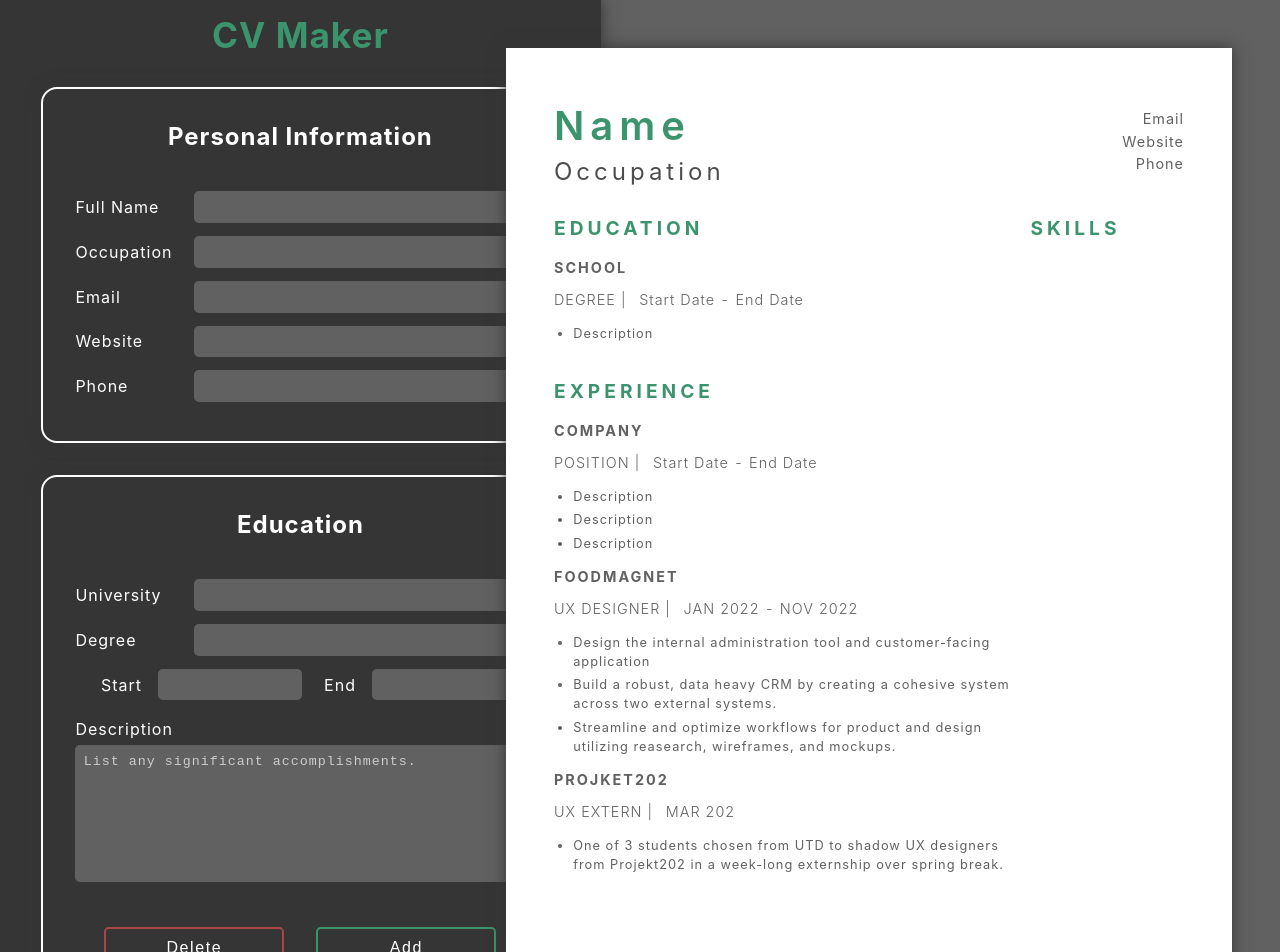
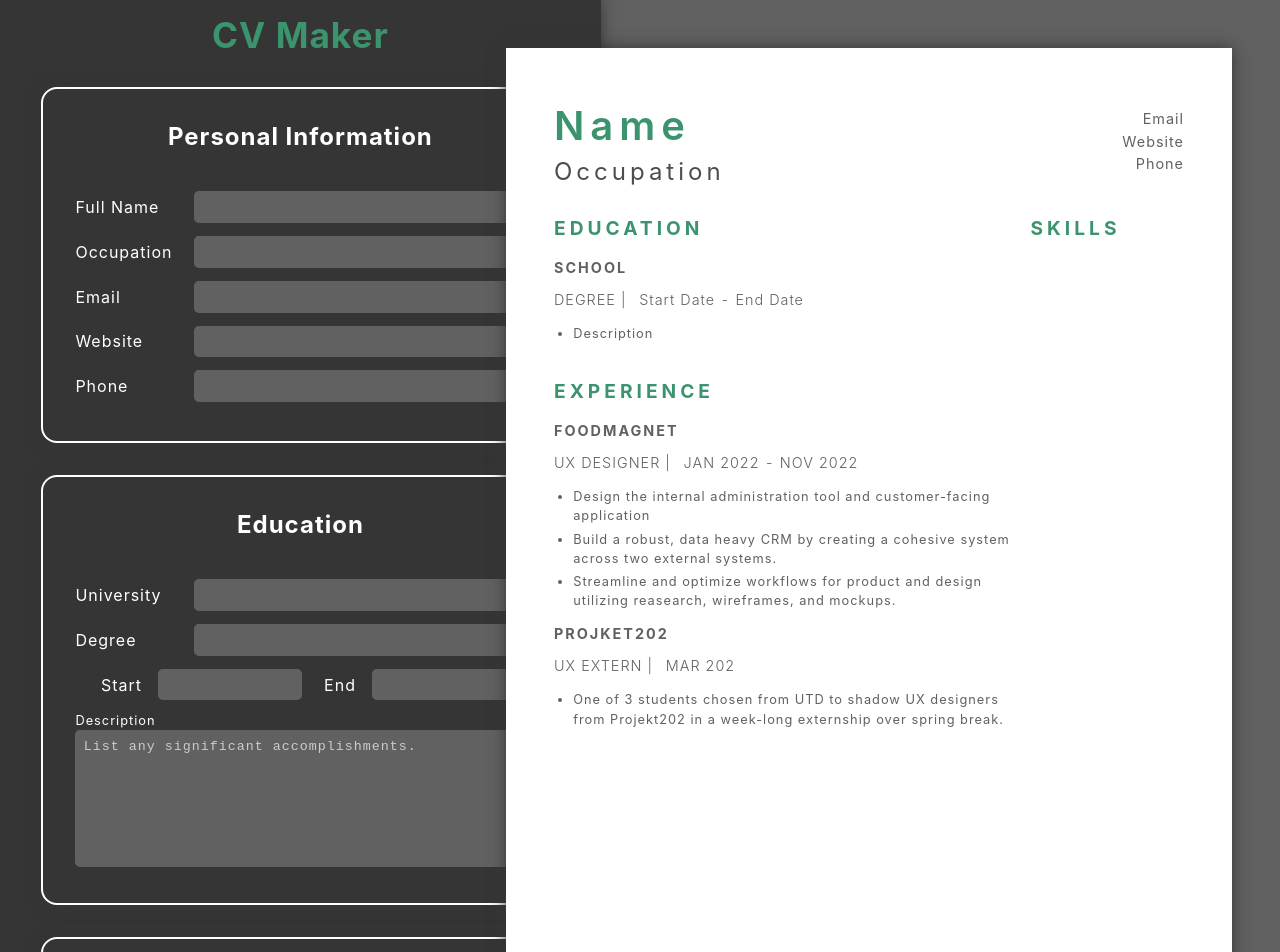
Before and after one commit to dpsiu/CV-Application, a React (Vite) app: page / in a window 1280 px wide. Shown: the top 952 px of the page. Built offline with nearby package versions, Linux system fonts and the light colour scheme.

Commit message:
Refactor components
- split biography and experience sections into components

```diff
--- /dev/null
+++ b/components/ExperienceForm.jsx
@@ -0,0 +1,90 @@
+import { useState } from "react";
+
+function ExperienceForm({ onAddExperience }) {
+  const [company, setCompany] = useState("COMPANY");
+  const [position, setPosition] = useState("POSITION");
+  const [startDate, setStartDate] = useState("Start Date");
+  const [endDate, setEndDate] = useState("End Date");
+  const [description, setDescription] = useState("Description");
+
+  const handleAddExperience = () => {
+    if (!company || !title || !startDate || !endDate || !description) {
+      alert('Please fill in all fields.');
+      return;
+    }
+
+  const newExperience = {
+    company,
+    position,
+    startDate,
+    endDate,
+    description,
+  };
+
+  onAddExperience(newExperience);
+
+  setCompany("");
+  setPosition("");
+  setStartDate("");
+  setEndDate("");
+  setDescription("");
+  }
+  return (
+    <div>
+      <div className="form-row">
+        <label htmlFor="company">Company</label>
+        <input
+          onChange={(e) => setCompany(e.target.value)}
+          type="text"
+          name="company"
+          id="company"
+        />
+      </div>
+      <div className="form-row">
+        <label htmlFor="position">Position</label>
+        <input
+          onChange={(e) => setPosition(e.target.value)}
+          type="text"
+          name="position"
+          id="position"
+        />
+      </div>
+      <div className="dates">
+        <div className="form-row" key={startDate}>
+          <label htmlFor="startDate">Start</label>
+          <input
+            onChange={(e) => setStartDate(e.target.value)}
+            type="text"
+            name="startDate"
+            id="startDate"
+          />
+        </div>
+        <div className="form-row" key={endDate}>
+          <label htmlFor="endDate">End</label>
+          <input
+            onChange={(e) => setEndDate(e.target.value)}
+            type="text"
+            name="endDate"
+            id="endDate"
+          />
+        </div>
+      </div>
+      <div className="form-row description">
+        <label htmlFor="description">Description</label>
+        <textarea
+          onChange={(e) => setDescription(e.target.value)}
+          placeholder="List duties & accomplishments"
+          rows={4}
+          name="description"
+          id="description"
+        />
+      </div>
+      <div className="buttons">
+            <button className="delete-education deleteBtn">Delete</button>
+            <button className="add-experience addBtn" onClick={handleAddExperience}>Add</button>
+        </div>
+    </div>
+  );
+}
+
+export default ExperienceForm;
--- a/src/App.jsx
+++ b/src/App.jsx
@@ -2,26 +2,23 @@ import { useState } from 'react'
 import { v4 as uuidv4 } from 'uuid';
 import './App.css'
 
+import ExperienceForm from './components/ExperienceForm'
+import ExperienceList from './components/ExperienceList'
+import Biography from './components/Biography'
+import BiographyPreview from './components/BiographyPreview'
+
 export default function App() {
-  const [fullName, setFullName] = useState('Name')
-  const [occupation, setOccupation] = useState('Occupation')
-  const [email, setEmail] = useState('Email')
-  const [website, setWebsite] = useState('Website')
-  const [phone, setPhone] = useState('Phone')
+  const [fullName, setFullName] = useState("Name");
+  const [occupation, setOccupation] = useState("Occupation");
+  const [email, setEmail] = useState("Email");
+  const [website, setWebsite] = useState("Website");
+  const [phone, setPhone] = useState("Phone");
 
   const [school, setSchool] = useState('SCHOOL')
   const [degree, setDegree] = useState('DEGREE')
   const [startDate, setStartDate] = useState('Start Date')
   const [endDate, setEndDate] = useState('End Date')
   const [description, setDescription] = useState('Description')
-
-  const [company, setCompany] = useState('COMPANY')
-  const [position, setPosition] = useState('POSITION')
-  const [startDate2, setStartDate2] = useState('Start Date')
-  const [endDate2, setEndDate2] = useState('End Date')
-  const [description1, setDescription1] = useState('Description')
-  const [description2, setDescription2] = useState('Description')
-  const [description3, setDescription3] = useState('Description')
 
   const [newCategory, setNewCategory] = useState('')
   const [categories, setCategories] = useState([])
@@ -33,10 +30,10 @@ export default function App() {
     setCategories((currentCategories) => {
       return [
         ...currentCategories,
-        {title: newCategory, id: crypto.randomUUID}
-      ]
-    })
-    setNewCategory('')
+        { title: newCategory, id: crypto.randomUUID()} // Fix the object key here
+      ];
+    });
+    setNewCategory('');
   }
 
   function deleteCategory(id) {
@@ -49,7 +46,7 @@ function handleSkillAdd(e) {
     setSkills((currentSkills) => {
       return [
         ...currentSkills,
-      {title:newSkill, id: crypto.randomUUID},
+        {title:newSkill, id: crypto.randomUUID()},
       ]
     })
     setNewSkill('')
@@ -61,61 +58,60 @@ function deleteSkill(id) {
     })
   }
 
+  const [experiences, setExperiences] = useState([]);
+
+  const handleAddExperience = (newExperience) => {
+    event.preventDefault()
+    setExperiences((prevExperiences) => [...prevExperiences, newExperience]);
+  }
+
+  const handleDeleteExperience = (id) => {
+    setExperiences(currentExperiences => {
+      return currentExperiences.filter((experience => experience.id !== id))
+    })
+  }
+
+  const handleNameChange = (value) => {
+    setFullName(value)
+  }
+
+  const handleOccupationChange = (value) => {
+    setOccupation(value)
+  }
+
+  const handleEmailChange = (value) => {
+    setEmail(value)
+  }
+
+  const handleWebsiteChange = (value) => {
+    setWebsite(value)
+  }
+
+  const handlePhoneChange = (value) => {
+    setPhone(value)
+  }
+
+  // const handleChange = (e) => {
+  //   const {name, value} = e.target;
+  //   setExperiences((prevExperiences) => {
+  //     [...prevExperiences, [name]: value]
+  //   })
+  // }
+
   return (
     <>
       <div className="application">
+
         <div className="editor">
           <h1>CV Maker</h1>
-          <form className="new-bio">
-            <h2>Personal Information</h2>
-            <div className="form-row">
-              <label htmlFor="fullName">Full Name</label>
-              <input
-                maxLength={20}
-                onChange={(e) => setFullName(e.target.value)}
-                type="text"
-                name="fullName"
-                id="fullName"
+          <Biography
+            onFullNameChange={handleNameChange}
+            onOccupationChange={handleOccupationChange}
+            onEmailChange={handleEmailChange}
+            onWebsiteChange={handleWebsiteChange}
+            onPhoneChange={handlePhoneChange}
           />
-            </div>
-            <div className="form-row">
-              <label htmlFor="occupation">Occupation</label>
-              <input
-                maxLength={25}
-                onChange={(e) => setOccupation(e.target.value)}
-                type="text"
-                name="occupation"
-                id="occupation"
-              />
-            </div>
-            <div className="form-row">
-              <label htmlFor="email">Email</label>
-              <input
-                onChange={(e) => setEmail(e.target.value)}
-                type="email"
-                name="email"
-                id="email"
-              />
-            </div>
-            <div className="form-row">
-              <label htmlFor="website">Website</label>
-              <input
-                onChange={(e) => setWebsite(e.target.value)}
-                type="url"
-                name="website"
-                id="website"
-              />
-            </div>
-            <div className="form-row">
-              <label htmlFor="phone">Phone</label>
-              <input
-                onChange={(e) => setPhone(e.target.value)}
-                type="tel"
-                name="phone"
-                id="phone"
-              />
-            </div>
-          </form>
+
           <form action="" className="education">
             <h2>Education</h2>
             <div className="form-row">
@@ -130,16 +126,12 @@ function deleteSkill(id) {
             <div className="form-row">
               <label htmlFor="degree">Degree</label>
               <input
-                onChange={(e) => setSchool(e.target.value)}
+                onChange={(e) => setDegree(e.target.value)}
                 type="text"
                 name="degree"
                 id="degree"
               />
             </div>
-            {/* <div className="form-row">
-              <label htmlFor="gpa">GPA</label>
-              <input type="text" name="gpa" id="gpa"/>
-            </div> */}
             <div className="dates">
               <div className="form-row">
                 <label htmlFor="startDate">Start</label>
@@ -170,86 +162,26 @@ function deleteSkill(id) {
                 id="description"
               />
             </div>
-            <div className="buttons">
-              <button className="delete-education deleteBtn">Delete</button>
-              <button className="add-education addBtn">Add</button>
-            </div>
           </form>
-          <form action="" className="experience">
+          <form
+            action=""
+            className="experience"
+            onSubmit={(e) => e.preventDefault()}
+          >
             <h2>Experience</h2>
-            <div className="form-row">
-              <label htmlFor="company">Company</label>
-              <input
-                onChange={(e) => setCompany(e.target.value)}
-                type="text"
-                name="company"
-                id="company"
+            <ExperienceForm onAddExperience={handleAddExperience} />
+            <div className="skillsList list">
+              <h3>Experiences</h3>
+              {experiences.map((experience) => (
+                <div className="skillsListItem" key={experience.id}>
+                  <div>{experience.company}</div>
+                  <img
+                    src="./icons/close.svg"
+                    alt=""
+                    onClick={() => handleDeleteExperience(experience.id)}
                   />
                 </div>
-            <div className="form-row">
-              <label htmlFor="position">Position</label>
-              <input
-                onChange={(e) => setPosition(e.target.value)}
-                type="text"
-                name="position"
-                id="position"
-              />
-            </div>
-            <div className="dates">
-              <div className="form-row">
-                <label htmlFor="startDate">Start</label>
-                <input
-                  onChange={(e) => setStartDate2(e.target.value)}
-                  type="text"
-                  name="startDate"
-                  id="startDate"
-                />
-              </div>
-              <div className="form-row">
-                <label htmlFor="endDate">End</label>
-                <input
-                  onChange={(e) => setEndDate2(e.target.value)}
-                  type="text"
-                  name="endDate"
-                  id="endDate"
-                />
-              </div>
-            </div>
-            <div className="form-row description">
-              <label htmlFor="description">
-                Description - List duties & accomplishments.
-              </label>
-              <textarea
-                onChange={(e) => setDescription1(e.target.value)}
-                placeholder="Bullet 1"
-                rows={4}
-                name="description"
-                id="description"
-              />
-            </div>
-            <div className="form-row description">
-              <label htmlFor="description"></label>
-              <textarea
-                onChange={(e) => setDescription2(e.target.value)}
-                placeholder="Bullet 2"
-                rows={4}
-                name="description"
-                id="description"
-              />
-            </div>
-            <div className="form-row description">
-              <label htmlFor="description"></label>
-              <textarea
-                onChange={(e) => setDescription3(e.target.value)}
-                placeholder="Bullet 3"
-                rows={4}
-                name="description"
-                id="description"
-              />
-            </div>
-            <div className="buttons">
-              <button className="delete-education deleteBtn">Delete</button>
-              <button className="add-experience addBtn">Add</button>
+              ))}
             </div>
           </form>
           <form action="" className="skillsForm">
@@ -272,58 +204,51 @@ function deleteSkill(id) {
                 onChange={(e) => setNewSkill(e.target.value)}
                 type="text"
                 name="skill"
-                id="skill" />
-              <img src="./icons/plus.svg" alt="" onClick={handleSkillAdd}/>
+                id="skill"
+              />
+              <img src="./icons/plus.svg" alt="" onClick={handleSkillAdd} />
             </div>
             <div className="categoryList list">
               <h3>Category</h3>
-              {categories.map(category => {
-                return <>
-                <div className="categoryListItem" key={category.key}>
+              {categories.map((category) => (
+                <div className="categoryListItem" key={category.id}>
                   <div>{category.title}</div>
-                  <img src="./icons/close.svg" alt="" onClick={() => deleteCategory(category.id)}/>
+                  <img
+                    src="./icons/close.svg"
+                    alt=""
+                    onClick={() => deleteCategory(category.id)}
+                  />
                 </div>
-                </>
-              })}
+              ))}
             </div>
             <div className="skillsList list">
               <h3>Skills</h3>
-              {skills.map(skill => {
-                return <>
-                <div className="skillsListItem">
+              {skills.map((skill) => {
+                return (
+                  <>
+                    <div className="skillsListItem" key={skill.id}>
                       <div>{skill.title}</div>
-                  <img src="./icons/close.svg" alt="" onClick={() => deleteSkill(skill.id)}/>
+                      <img
+                        src="./icons/close.svg"
+                        alt=""
+                        onClick={() => deleteSkill(skill.id)}
+                      />
                     </div>
                   </>
+                );
               })}
-              <div className="skillsListItem">
-                <div>Adobe PS</div>
-                <img src="./icons/close.svg" alt="" />
-              </div>
-              <div className="skillsListItem">
-                <div>Javascript</div>
-                <img src="./icons/close.svg" alt="" />
-              </div>
-              <div className="skillsListItem">
-                <div>React</div>
-                <img src="./icons/close.svg" alt="" />
-              </div>
             </div>
           </form>
         </div>
         <div className="cvPreviewBody">
           <div className="cvPreview">
-            <div className="bioPreview">
-              <div className="nameTitle">
-                <h1>{fullName}</h1>
-                <h2>{occupation}</h2>
-              </div>
-              <div className="contactInfo">
-                <p>{email}</p>
-                <p>{website}</p>
-                <p>{phone}</p>
-              </div>
-            </div>
+            <BiographyPreview
+              fullName={fullName}
+              occupation={occupation}
+              email={email}
+              website={website}
+              phone={phone}
+            />
             <div className="educationPreview">
               <h3>EDUCATION</h3>
               <div className="educationItem">
@@ -343,22 +268,7 @@ function deleteSkill(id) {
             </div>
             <div className="experiencePreview">
               <h3>EXPERIENCE</h3>
-              <div className="experienceItem">
-                <div className="subtitle">{company}</div>
-                <div className="dateInfo">
-                  <div className="position">{position} |</div>
-                  <div className="dates">
-                    <div className="startDate">{startDate2}</div>
-                    <div> - </div>
-                    <div className="endDate">{endDate2}</div>
-                  </div>
-                </div>
-                <ul>
-                  <li>{description1}</li>
-                  <li>{description2}</li>
-                  <li>{description3}</li>
-                </ul>
-              </div>
+              <ExperienceList experiences={experiences} />
               <div className="experienceItem">
                 <div className="subtitle">FOODMAGNET</div>
                 <div className="dateInfo">
@@ -403,16 +313,11 @@ function deleteSkill(id) {
             <div className="skillsPreview">
               <h3>SKILLS</h3>
               {categories.map((category) => {
-                return <div className="subtitle">
-                  {category.title}
-                  </div>;
+                return <div className="subtitle">{category.title}</div>;
               })}
               {skills.map((skill) => {
-                return <li>
-                  {skill.title}
-                </li>
+                return <li>{skill.title}</li>;
               })}
-
             </div>
           </div>
         </div>
--- /dev/null
+++ b/src/components/Biography.jsx
@@ -0,0 +1,78 @@
+import React, {useState} from 'react';
+
+function Biography({onFullNameChange, onOccupationChange, onEmailChange, onWebsiteChange, onPhoneChange}) {
+
+    const [fullName, setFullName] = useState("Name");
+    const [occupation, setOccupation] = useState("Occupation");
+    const [email, setEmail] = useState("Email");
+    const [website, setWebsite] = useState("Website");
+    const [phone, setPhone] = useState("Phone");
+
+
+  return (
+    <form className="new-bio">
+        <h2>Personal Information</h2>
+        <div className="form-row">
+        <label htmlFor="fullName">Full Name</label>
+        <input
+            maxLength={20}
+            onChange={onFullNameChange}
+            type="text"
+            name="fullName"
+            id="fullName"
+        />
+        </div>
+        <div className="form-row">
+        <label htmlFor="occupation">Occupation</label>
+        <input
+            maxLength={25}
+            onChange={(e) => {
+                setOccupation(onOccupationChange(e.target.value))
+
+            }}
+            type="text"
+            name="occupation"
+            id="occupation"
+        />
+        </div>
+        <div className="form-row">
+        <label htmlFor="email">Email</label>
+        <input
+            onChange={(e) => {
+                setEmail(onEmailChange(e.target.value))
+
+            }}
+            type="email"
+            name="email"
+            id="email"
+        />
+        </div>
+        <div className="form-row">
+        <label htmlFor="website">Website</label>
+        <input
+            onChange={(e) => {
+                setWebsite(onWebsiteChange(e.target.value))
+
+            }}
+            type="url"
+            name="website"
+            id="website"
+        />
+        </div>
+        <div className="form-row">
+        <label htmlFor="phone">Phone</label>
+        <input
+            onChange={(e) => {
+                setPhone(onPhoneChange(e.target.value))
+
+            }}
+            type="tel"
+            name="phone"
+            id="phone"
+        />
+        </div>
+    </form>
+  );
+}
+
+export default Biography;
--- /dev/null
+++ b/src/components/BiographyPreview.jsx
@@ -0,0 +1,19 @@
+import React, {useState} from 'react'
+
+function BiographyPreview({fullName, occupation, email, website, phone}) {
+  return (
+    <div className="bioPreview">
+      <div className="nameTitle">
+        <h1>{fullName}</h1>
+        <h2>{occupation}</h2>
+      </div>
+      <div className="contactInfo">
+        <p>{email}</p>
+        <p>{website}</p>
+        <p>{phone}</p>
+      </div>
+    </div>
+  );
+}
+
+export default BiographyPreview;
--- a/src/index.css
+++ b/src/index.css
@@ -359,7 +359,8 @@ img .form-row:focus {
   margin: .5rem 0rem;
 }
 
-.cvPreview li {
+.cvPreview li,
+.description {
   font-size: .8rem;
   line-height: 1.2rem;
   margin: 4px 0px;
```
Lines whose indentation alone changed are shown as unchanged.
